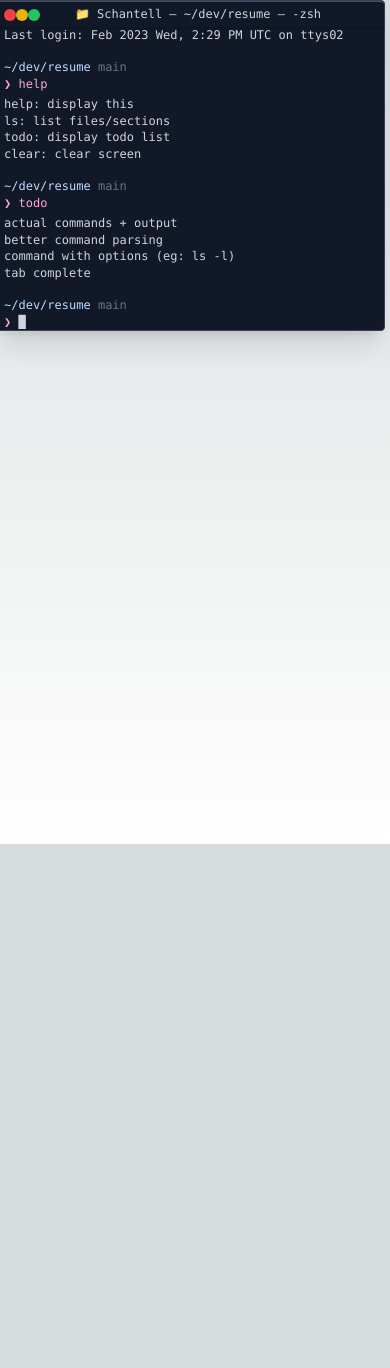
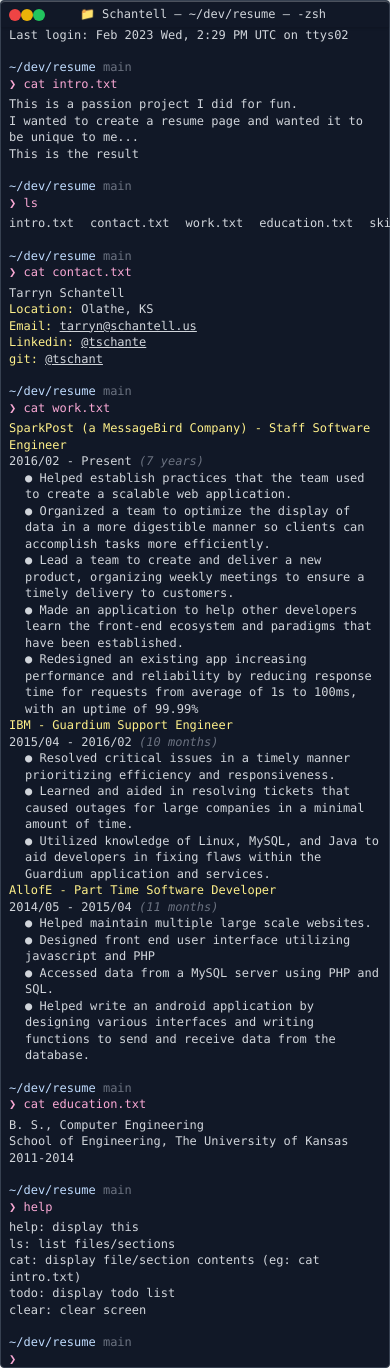
Before and after one commit to tschant/resume-schantell, a Next.js app: page / in a window 390 px wide. Before the commit the page ends 844 px from the top, so only its background shows below. Built offline with nearby package versions, Linux system fonts and the light colour scheme.

Commit message:
Updates to add functional commands

```diff
--- a/src/components/CommandOutput/index.tsx
+++ b/src/components/CommandOutput/index.tsx
@@ -1,25 +1,30 @@
-import type {ReactNode, ReactElement} from 'react';
+import parseCommand from '@/service/parseCommand';
+import {ReactNode, ReactElement, memo} from 'react';
 type CommandOutputEl = string | ReactElement & ReactNode;
 
-const COMMAND_TO_OUTPUT: {[index: string]: CommandOutputEl} = {
-	help: (<ul>
-		<li>help: display this</li>
-		<li>ls: list files/sections</li>
-		<li>todo: display todo list</li>
-		<li>clear: clear screen</li>
-	</ul>),
-	ls: (<span className="text-red-300">List files here</span>),
-	todo: (<ul>
-		<li>actual commands + output</li>
-		<li>better command parsing</li>
-		<li>command with options (eg: ls -l)</li>
-		<li>tab complete</li>
-	</ul>),
-	unknown: 'Command unknown',
-};
+import CommandHelp from '@/components/Commands/help';
+import CommandLs from '../Commands/ls';
+import CommandTodo from '../Commands/todo';
+import CommandCat from '../Commands/cat';
 
-export default function CommandPrompt({command}: {command: string}) {
-	const output: CommandOutputEl = COMMAND_TO_OUTPUT[command] || COMMAND_TO_OUTPUT.unknown;
+const CommandOutput = memo(function CommandPrompt({command}: {command: string}) {
+	const commandToOutput = (command: string, pathOrFile?: string): CommandOutputEl => {
+		const commands: {[index: string]: CommandOutputEl} = {
+			help: (<CommandHelp/>),
+			ls: (<CommandLs path={pathOrFile}/>),
+			cat: (<CommandCat file={pathOrFile || 'contact.txt'}/>),
+			todo: (<CommandTodo/>),
+			unknown: 'command not found: ',
+		};
+
+		if (!(command in commands)) {
+			return commands.unknown + command;
+		}
+
+		return commands[command];
+	};
+	const parsedCommand = parseCommand(command);
+	const output: CommandOutputEl = commandToOutput(parsedCommand.command, parsedCommand.pathOrFile);
 
 	return <div className="mb-4">
 		<div>
@@ -31,4 +36,6 @@ export default function CommandPrompt({command}: {command: string}) {
 		</div>
 		<div className="mt-1">{output}</div>
 	</div>
-}
+});
+
+export default CommandOutput;
--- a/src/components/CommandPrompt/index.tsx
+++ b/src/components/CommandPrompt/index.tsx
@@ -1,12 +1,30 @@
-export default function CommandPrompt({inputText, children}) {
+import { useEffect, useRef, useState } from "react";
+import type {MutableRefObject} from "react";
+
+export default function CommandPrompt({setCommands}: {setCommands: Function}) {
+	const [inputText, setInputText] = useState('');
+	const inputRef = useRef() as MutableRefObject<HTMLInputElement>;
+	const addCommandOutput = (e: any) => {
+		e.preventDefault();
+		setCommands(inputText);
+		setInputText('');
+	};
+
+	useEffect(() => {
+		inputRef?.current?.focus();
+	}, []);
+
 	return <div>
 		<div>
 			<span className="text-blue-200">~/dev/resume </span>
 			<span className="text-gray-500">main</span>
 		</div>
-		<div className="relative">
-			<span className="text-pink-300">❯ {children}</span>
+		<div>
+			<span className="text-pink-300">❯ </span>
 			<span>{inputText}<span className="animate-blink">█</span></span>
+			<form onSubmit={addCommandOutput} className="absolute top-0 left-0 opacity-0 w-full h-screen" onClick={() => inputRef?.current?.focus()}>
+				<input autoFocus className="w-full" value={inputText} onChange={e => setInputText(e.target.value)} ref={inputRef}/>
+			</form>
 		</div>
 	</div>
 }
--- /dev/null
+++ b/src/components/Commands/cat.tsx
@@ -0,0 +1,7 @@
+import {files} from '@/components/Files';
+import { ReactNode } from 'react';
+export default function CommandCat({file}: {file: string}) {
+	const fileName = file.indexOf('.txt') >= 0 ? file : `${file}.txt`;
+	const fileToShow: ReactNode = (fileName in files) ? (files[fileName]) : `cat: ${file}: No such file or directory`;
+	return (<div>{fileToShow}</div>)
+}
--- /dev/null
+++ b/src/components/Commands/help.tsx
@@ -0,0 +1,9 @@
+export default function CommandHelp() {
+	return (<ul>
+			<li>help: display this</li>
+			<li>ls: list files/sections</li>
+			<li>cat: display file/section contents (eg: <code>cat intro.txt</code>)</li>
+			<li>todo: display todo list</li>
+			<li>clear: clear screen</li>
+		</ul>);
+}
--- /dev/null
+++ b/src/components/Commands/ls.tsx
@@ -0,0 +1,7 @@
+import {files} from '@/components/Files';
+export default function CommandLs({path}: {path?: string}) {
+	const availableFiles = Object.keys(files);
+	return (<span className="">
+		{availableFiles.map((file, index) => (<span key={index} className="mr-4">{file}</span>))}
+	</span>);
+}
--- /dev/null
+++ b/src/components/Commands/todo.tsx
@@ -0,0 +1,8 @@
+export default function CommandTodo() {
+	return <ul>
+	<li>actual commands + output</li>
+	<li>better command parsing</li>
+	<li>command with options (eg: ls -l)</li>
+	<li>tab complete</li>
+	</ul>
+}
--- /dev/null
+++ b/src/components/Files/index.tsx
@@ -0,0 +1,64 @@
+import { ReactNode } from "react";
+
+type Files = {
+	[index: string]: ReactNode | string
+};
+
+export const files: Files = {
+	'intro.txt': (<div>
+		This is a passion project I did for fun.<br/>
+		I wanted to create a resume page and wanted it to be unique to me...<br/>
+		This is the result
+	</div>),
+	'contact.txt': (<div>
+		<div>Tarryn Schantell</div>
+		<div>
+			<span className="text-yellow-200">Location: </span>
+			Olathe, KS
+		</div>
+		<div>
+			<span className="text-yellow-200">Email: </span>
+			<a className="underline" href="mailto:tarryn@schantell.us" target="_blank" rel="noreferrer nofollow">tarryn@schantell.us</a>
+		</div>
+		<div>
+			<span className="text-yellow-200">Linkedin: </span>
+			<a className="underline" href="https://www.linkedin.com/in/tschante/" target="_blank" rel="noreferrer nofollow">@tschante</a>
+		</div>
+		<div>
+			<span className="text-yellow-200">git: </span>
+			<a className="underline" href="https://github.com/tschant" target="_blank" rel="noreferrer nofollow">@tschant</a>
+		</div>
+	</div>),
+	'work.txt': (<div>
+		<div className="text-yellow-200">SparkPost (a MessageBird Company) - Staff Software Engineer</div>
+		<div>2016/02 - Present <span className="text-gray-500 italic ">(7 years)</span></div>
+		<div className="pl-4">
+			<div>● Helped establish practices that the team used to create a scalable web application.</div>
+			<div>● Organized a team to optimize the display of data in a more digestible manner so clients can accomplish tasks more efficiently.</div>
+			<div>● Lead a team to create and deliver a new product, organizing weekly meetings to ensure a timely delivery to customers.</div>
+			<div>● Made an application to help other developers learn the front-end ecosystem and paradigms that have been established.</div>
+			<div>● Redesigned an existing app increasing performance and reliability by reducing response time for requests from average of 1s to 100ms, with an uptime of 99.99%</div>
+		</div>
+		<div className="text-yellow-200">IBM - Guardium Support Engineer</div>
+		<div>2015/04 - 2016/02 <span className="text-gray-500 italic ">(10 months)</span></div>
+		<div className="pl-4">
+			<div>● Resolved critical issues in a timely manner prioritizing efficiency and responsiveness.</div>
+			<div>● Learned and aided in resolving tickets that caused outages for large companies in a minimal amount of time.</div>
+			<div>● Utilized knowledge of Linux, MySQL, and Java to aid developers in fixing flaws within the Guardium application and services.</div>
+		</div>
+		<div className="text-yellow-200">AllofE - Part Time Software Developer</div>
+		<div>2014/05 - 2015/04 <span className="text-gray-500 italic ">(11 months)</span></div>
+		<div className="pl-4">
+			<div>● Helped maintain multiple large scale websites.</div>
+			<div>● Designed front end user interface utilizing javascript and PHP</div>
+			<div>● Accessed data from a MySQL server using PHP and SQL.</div>
+			<div>● Helped write an android application by designing various interfaces and writing functions to send and receive data from the database.</div>
+		</div>
+	</div>),
+	'education.txt': (<div>
+		<div>B. S., Computer Engineering</div>
+		<div>School of Engineering, The University of Kansas</div>
+		<div>2011-2014</div>
+	</div>),
+	'skills.txt': (<div>TODO</div>),
+};
--- a/src/pages/index.tsx
+++ b/src/pages/index.tsx
@@ -1,5 +1,4 @@
 import Head from 'next/head';
-import styles from '@/styles/Home.module.css';
 import { useState } from 'react';
 
 import TerminalHeader from '@/components/TerminalHeader';
@@ -7,24 +6,20 @@ import CommandPrompt from '@/components/CommandPrompt';
 import CommandOutput from '@/components/CommandOutput';
 
 export default function Home() {
-	const [inputText, setInputText] = useState('');
-	const [commands, setCommands] = useState(['help', 'todo']);
+	const [commands, setCommands] = useState(['cat intro.txt', 'ls', 'cat contact.txt', 'cat work.txt', 'cat education.txt', 'help']);
 	const now = new Date();
 	const options = {
-		weekday: 'short', year: 'numeric', month: 'short',
-		hour: 'numeric', minute: 'numeric',
-		timeZoneName: 'short'
-	} as DateTimeFormat;
+		weekday: "short", year: "numeric", month: "short",
+		hour: "numeric", minute: "numeric",
+		timeZoneName: "short"
+	} as Intl.DateTimeFormatOptions;
 
-	const addCommandOutput = (e: any) => {
-		e.preventDefault();
-		if (inputText === 'clear') {
+	const addCommand = (command: string) => {
+		if (command === 'clear') {
 			setCommands([]);
 		} else {
-			setCommands([...commands, inputText]);
+			setCommands([...commands, command]);
 		}
-
-		setInputText('');
 	};
 
 	return (
@@ -35,8 +30,8 @@ export default function Home() {
 				<meta name="viewport" content="width=device-width, initial-scale=1" />
 				<link rel="icon" href="/favicon.ico" />
 			</Head>
-			<main className={styles.main}>
-				<div className="mx-auto max-w-xl rounded border border-gray-700 bg-gray-900 font-mono text-xs leading-snug text-gray-300 shadow-xl md:my-6 lg:my-10" >
+			<main className="min-h-screen overflow-y-hidden relative">
+				<div className="mx-auto max-w-xl rounded border border-gray-700 bg-gray-900 font-mono text-xs leading-snug text-gray-300 shadow-xl md:my-3" >
 					<TerminalHeader></TerminalHeader>
 
 					<div className="px-2">
@@ -46,13 +41,11 @@ export default function Home() {
 							<span> on ttys02</span>
 						</div>
 
-						{commands.map((command, index) => (<CommandOutput key={index} command={command}></CommandOutput>))}
+						<div>
+							{commands.map((command, index) => (<CommandOutput key={index} command={command}></CommandOutput>))}
+						</div>
 
-						<CommandPrompt inputText={inputText}>
-							<form onSubmit={addCommandOutput} className="inline absolute -top-4 opacity-0 w-full">
-								<input autoFocus className="mt-4 w-full" value={inputText} onChange={e => setInputText(e.target.value)} />
-							</form>
-						</CommandPrompt>
+						<CommandPrompt setCommands={(command: string) => addCommand(command)}></CommandPrompt>
 					</div>
 				</div>
 			</main>
--- /dev/null
+++ b/src/service/parseCommand.ts
@@ -0,0 +1,24 @@
+type Command = {
+	command: string,
+	pathOrFile?: string,
+};
+
+export default function parseCommand(command: string): Command {
+	const arrCommand = command.split(' ');
+	if (arrCommand.length < 1) {
+		return {
+			command: 'unknown'
+		};
+	}
+
+	if (arrCommand.length === 1) {
+		return {
+			command: arrCommand[0]
+		};
+	}
+
+	return {
+		command: arrCommand[0],
+		pathOrFile: arrCommand[arrCommand.length - 1]
+	}
+};
--- a/src/styles/Home.module.css
+++ /dev/null
@@ -1,23 +0,0 @@
-.main {
-  min-height: 100vh;
-}
-
-/* Mobile */
-@media (max-width: 700px) {
-}
-
-/* Tablet and Smaller Desktop */
-@media (min-width: 701px) and (max-width: 1120px) {
-}
-
-@media (prefers-color-scheme: dark) {
-}
-
-@keyframes rotate {
-  from {
-    transform: rotate(360deg);
-  }
-  to {
-    transform: rotate(0deg);
-  }
-}
```
